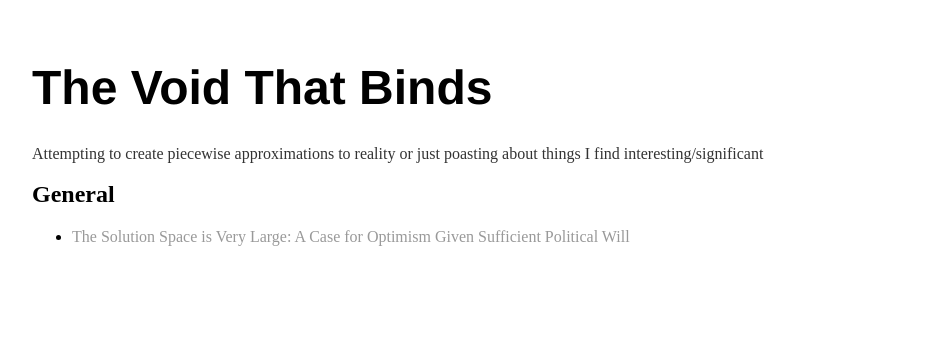
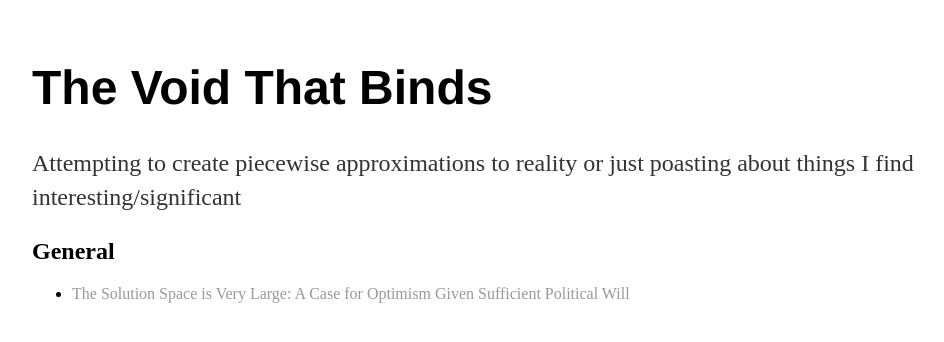
Before and after one commit to ZacSmir/placeholder-website, a Jekyll site: the page built from index.html, in a window 1280 px wide. Shown: the top 342 px of the page, without its empty margins (160-1104 px from the left). Built offline with Jekyll 4.4.1, drawn with Linux system fonts in a browser that asks for light colours.

Commit message:
Update main.css

```diff
--- a/css/main.css
+++ b/css/main.css
@@ -24,8 +24,8 @@ h1 {
     font-family:'Helvetica', 'Arial', 'Sans-Serif';
 }
 p {
-    font-size: 1em;
-    line-height: 0.9em;
+    font-size: 1.5em;
+    line-height: 1.4em;
     color: #333;
 }
 footer {
```
